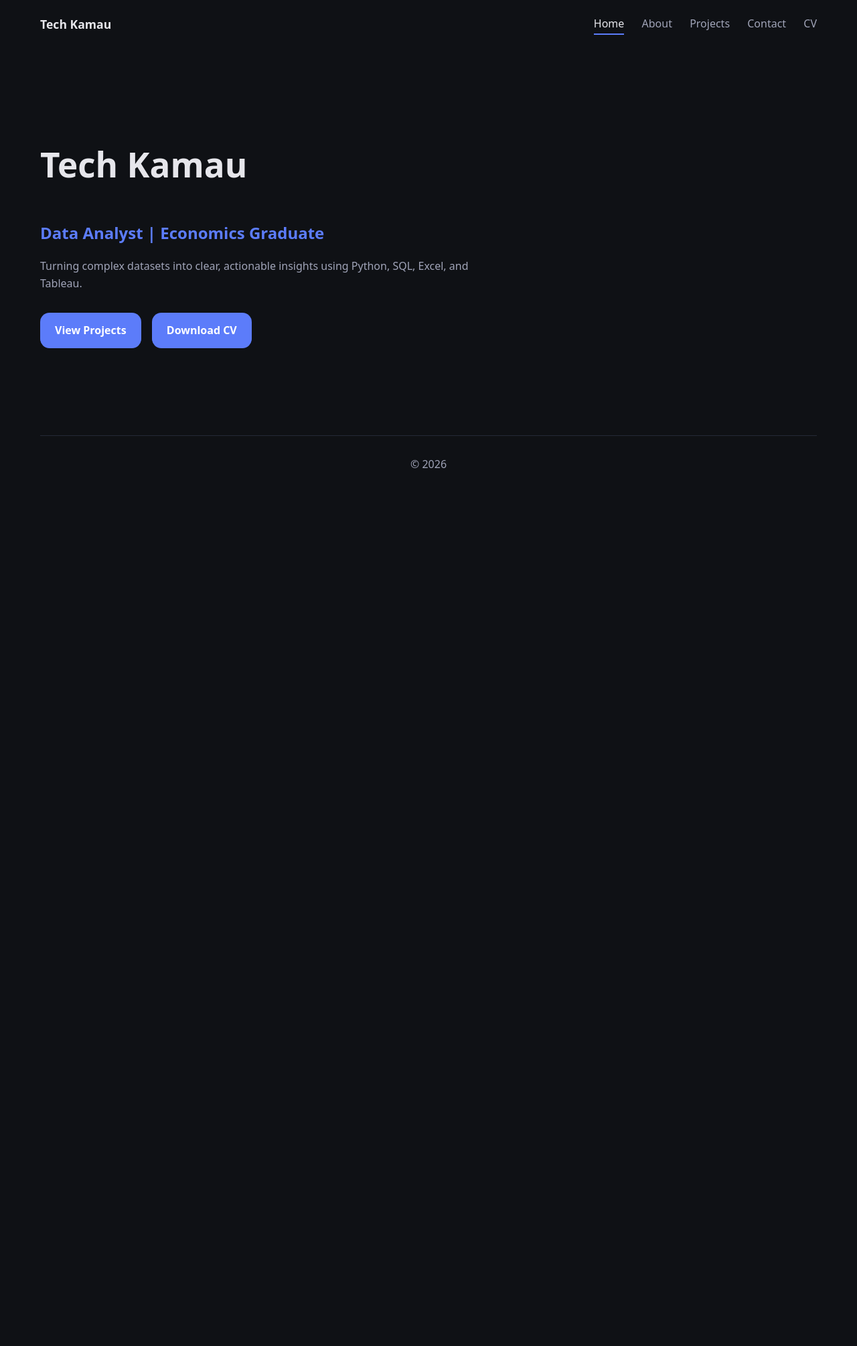
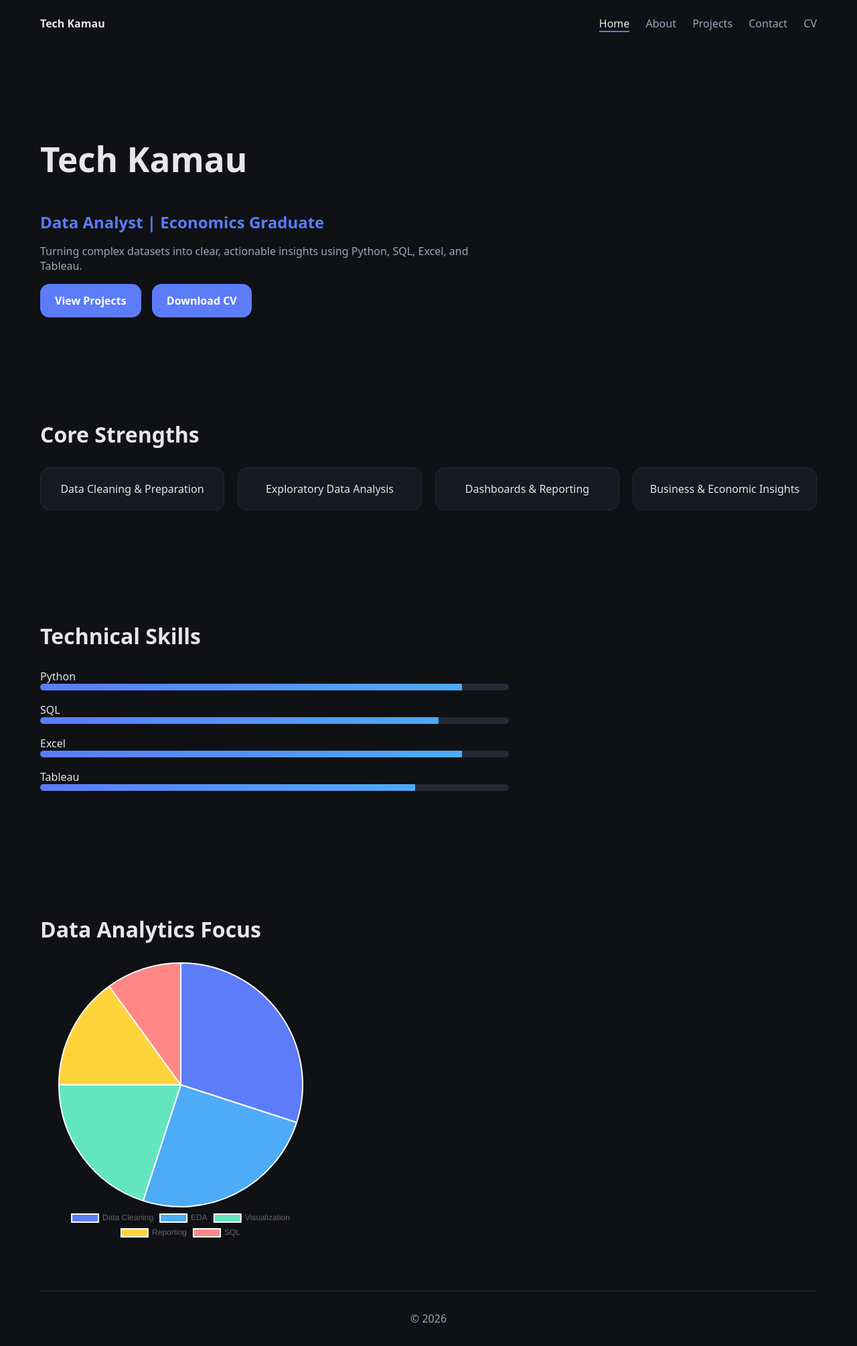
Before and after one commit to oness12/kamau-portofolio, a Flask app: page / in a window 1280 px wide. Shown: the whole page at 67% size. Before the commit the page ends 699 px from the top, so only its background shows below. Run offline with Flask 3, Linux system fonts and the light colour scheme.

Commit message:
Update UI layout, charts, and skills

```diff
--- a/static/main.js
+++ b/static/main.js
@@ -1,3 +1,6 @@
 document.addEventListener("DOMContentLoaded", () => {
-  console.log("Tech Kamau loaded");
+  document.querySelectorAll(".skill-fill").forEach(bar => {
+    const level = bar.dataset.level;
+    bar.style.width = level + "%";
+  });
 });
--- a/static/style.css
+++ b/static/style.css
@@ -14,10 +14,9 @@
 
 body {
   margin: 0;
-  font-family: system-ui, -apple-system, Segoe UI, sans-serif;
+  font-family: system-ui, sans-serif;
   background: var(--bg);
   color: var(--text);
-  line-height: 1.6;
 }
 
 .page {
@@ -31,31 +30,28 @@ body {
   display: flex;
   justify-content: space-between;
   align-items: center;
-  padding: 22px 0;
+  padding: 24px 0;
 }
 
 .brand {
   font-weight: 700;
-  font-size: 1.1rem;
+  text-decoration: none;
   color: var(--text);
-  text-decoration: none;
 }
 
 .nav-right a {
-  margin-left: 22px;
+  margin-left: 20px;
+  text-decoration: none;
   color: var(--muted);
-  text-decoration: none;
-  font-weight: 500;
 }
 
 .nav-right a.active {
   color: var(--text);
   border-bottom: 2px solid var(--primary);
-  padding-bottom: 4px;
 }
 
 /* HERO */
-.hero-content {
+.hero {
   padding: 90px 0 70px;
 }
 
@@ -66,7 +62,7 @@ body {
 
 .hero-role {
   color: var(--primary);
-  margin: 10px 0 18px;
+  margin: 12px 0;
 }
 
 .hero-tagline {
@@ -78,13 +74,12 @@ body {
   margin-top: 30px;
 }
 
-/* BUTTONS */
+/* BUTTON */
 .btn {
-  display: inline-block;
+  background: var(--primary);
+  color: white;
   padding: 14px 22px;
   border-radius: var(--radius);
-  background: var(--primary);
-  color: #fff;
   text-decoration: none;
   font-weight: 600;
   margin-right: 12px;
@@ -100,41 +95,51 @@ body {
   margin-bottom: 28px;
 }
 
-/* PROJECTS */
-.projects-grid {
+/* STRENGTHS */
+.strengths-grid {
   display: grid;
-  grid-template-columns: repeat(auto-fit, minmax(260px, 1fr));
-  gap: 24px;
+  grid-template-columns: repeat(auto-fit, minmax(220px, 1fr));
+  gap: 20px;
 }
 
-.project-card {
+.strength-item {
   background: var(--card);
   border: 1px solid var(--border);
-  padding: 22px;
+  padding: 20px;
   border-radius: var(--radius);
+  text-align: center;
 }
 
-.project-card h3 {
-  margin-top: 0;
+/* SKILLS */
+.skills-group {
+  max-width: 700px;
 }
 
-.project-description {
-  color: var(--muted);
-  font-size: 0.95rem;
-  margin-bottom: 14px;
+.skill {
+  margin-bottom: 18px;
 }
 
-.project-link {
-  color: var(--primary);
-  text-decoration: none;
-  font-weight: 600;
+.skill-name {
+  font-weight: 500;
 }
 
-/* CONTACT */
-.contact-actions {
-  display: flex;
-  flex-wrap: wrap;
-  gap: 16px;
+.skill-bar {
+  height: 10px;
+  background: var(--border);
+  border-radius: 999px;
+  overflow: hidden;
+}
+
+.skill-fill {
+  height: 100%;
+  width: 0;
+  background: linear-gradient(90deg, var(--primary), #4dabf7);
+  transition: width 1.2s ease;
+}
+
+/* CHART */
+.chart-wrapper {
+  max-width: 420px;
 }
 
 /* FOOTER */
@@ -143,23 +148,17 @@ body {
   padding: 30px 0;
   text-align: center;
   color: var(--muted);
-  margin-top: 60px;
 }
 
 /* MOBILE */
 @media (max-width: 768px) {
-  .hero-content {
+  .hero {
     padding: 60px 0;
   }
 
   .nav-right {
     display: flex;
     flex-wrap: wrap;
-    gap: 14px;
-  }
-
-  .hero-actions a {
-    display: block;
-    margin-bottom: 12px;
+    gap: 12px;
   }
 }
--- a/templates/public/index.html
+++ b/templates/public/index.html
@@ -1,15 +1,18 @@
 <!DOCTYPE html>
 <html lang="en">
 <head>
-  <meta charset="UTF-8">
+  <meta charset="UTF-8" />
   <title>Tech Kamau | Data Analyst</title>
-  <meta name="viewport" content="width=device-width, initial-scale=1.0">
+  <meta name="viewport" content="width=device-width, initial-scale=1.0" />
+
   <link rel="stylesheet" href="{{ url_for('static', filename='style.css') }}">
+  <script src="https://cdn.jsdelivr.net/npm/chart.js"></script>
 </head>
 <body>
 
 <div class="page">
 
+  <!-- NAV -->
   <nav class="nav">
     <a href="/" class="brand">Tech Kamau</a>
     <div class="nav-right">
@@ -21,11 +24,13 @@
     </div>
   </nav>
 
-<section class="hero-content">
+  <!-- HERO -->
+  <section class="hero">
     <h1 class="hero-name">Tech Kamau</h1>
     <h2 class="hero-role">Data Analyst | Economics Graduate</h2>
     <p class="hero-tagline">
-    Turning complex datasets into clear, actionable insights using Python, SQL, Excel, and Tableau.
+      Turning complex datasets into clear, actionable insights using
+      Python, SQL, Excel, and Tableau.
     </p>
 
     <div class="hero-actions">
@@ -34,10 +39,80 @@
     </div>
   </section>
 
+  <!-- CORE STRENGTHS -->
+  <section class="section">
+    <h2 class="section-title">Core Strengths</h2>
+
+    <div class="strengths-grid">
+      <div class="strength-item">Data Cleaning & Preparation</div>
+      <div class="strength-item">Exploratory Data Analysis</div>
+      <div class="strength-item">Dashboards & Reporting</div>
+      <div class="strength-item">Business & Economic Insights</div>
+    </div>
+  </section>
+
+  <!-- SKILLS -->
+  <section class="section">
+    <h2 class="section-title">Technical Skills</h2>
+
+    <div class="skills-group">
+      <div class="skill">
+        <span class="skill-name">Python</span>
+        <div class="skill-bar"><div class="skill-fill" data-level="90"></div></div>
+      </div>
+
+      <div class="skill">
+        <span class="skill-name">SQL</span>
+        <div class="skill-bar"><div class="skill-fill" data-level="85"></div></div>
+      </div>
+
+      <div class="skill">
+        <span class="skill-name">Excel</span>
+        <div class="skill-bar"><div class="skill-fill" data-level="90"></div></div>
+      </div>
+
+      <div class="skill">
+        <span class="skill-name">Tableau</span>
+        <div class="skill-bar"><div class="skill-fill" data-level="80"></div></div>
+      </div>
+    </div>
+  </section>
+
+  <!-- ANALYTICS FOCUS -->
+  <section class="section">
+    <h2 class="section-title">Data Analytics Focus</h2>
+
+    <div class="chart-wrapper">
+      <canvas id="analyticsChart"></canvas>
+    </div>
+  </section>
+
   <footer class="footer">
     © {{ year }}
   </footer>
 
 </div>
+
+<script src="{{ url_for('static', filename='main.js') }}"></script>
+
+<script>
+  const ctx = document.getElementById("analyticsChart");
+  new Chart(ctx, {
+    type: "pie",
+    data: {
+      labels: ["Data Cleaning", "EDA", "Visualization", "Reporting", "SQL"],
+      datasets: [{
+        data: [30, 25, 20, 15, 10],
+        backgroundColor: ["#5c7cfa", "#4dabf7", "#63e6be", "#ffd43b", "#ff8787"]
+      }]
+    },
+    options: {
+      plugins: {
+        legend: { position: "bottom" }
+      }
+    }
+  });
+</script>
+
 </body>
 </html>
```
Lines whose indentation alone changed are shown as unchanged.
